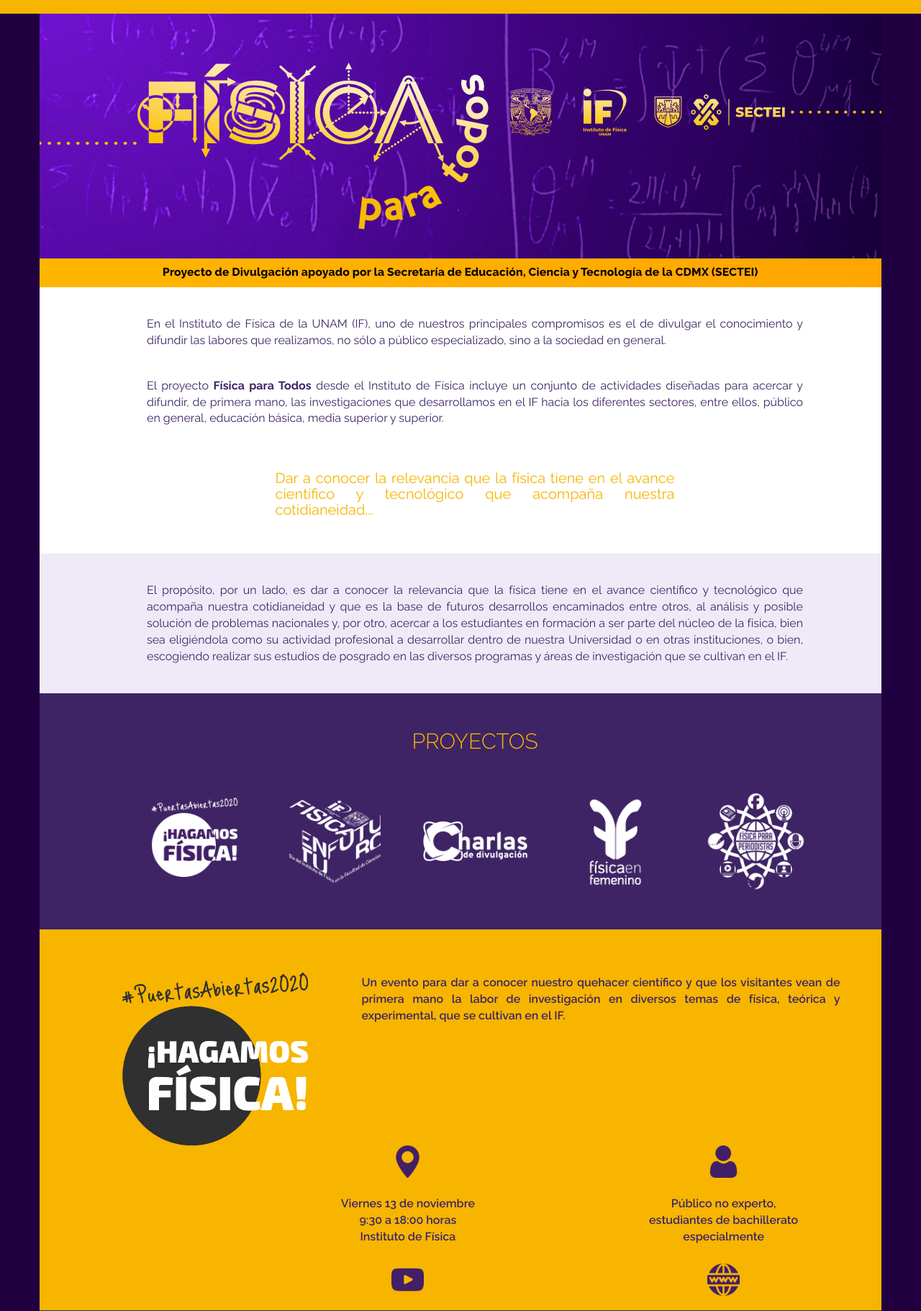
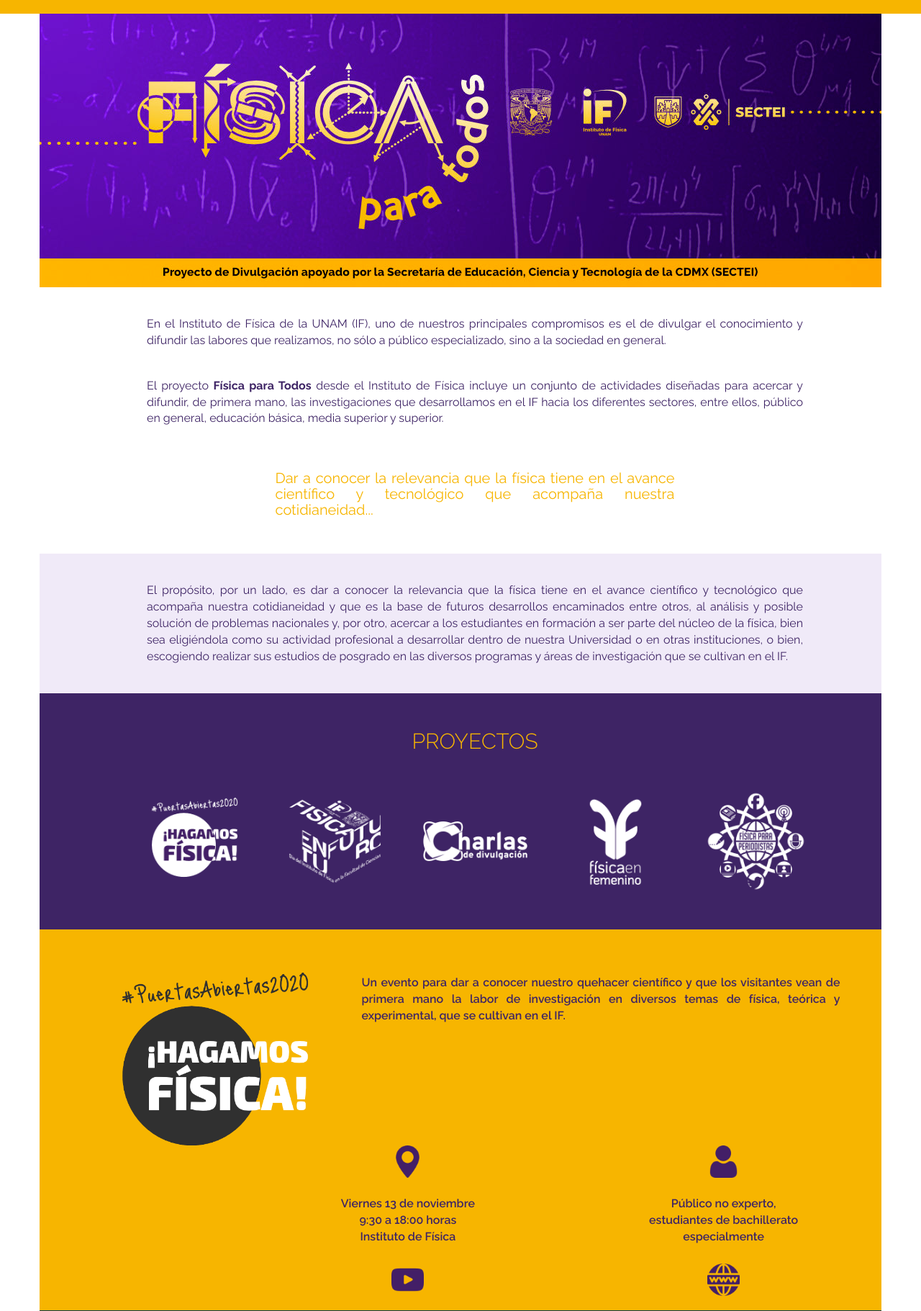
Before and after one commit to SusannahDiaz/Fisica-para-todos, a PHP site: page / in a window 1280 px wide. Shown: the part 101-1922 px from the top of the page at 72% size. Run offline with PHP 8.4, Linux system fonts and the light colour scheme; some libraries are stand-ins or nearby versions.

Commit message:
Background color was updated

```diff
--- a/css/freelancer.css
+++ b/css/freelancer.css
@@ -146,7 +146,7 @@
   width: 1170px;
   overflow: auto;
   margin: auto;
-  background: #200041;
+  background: #FFFFFF;
 }
 header {
   text-align: center;
```
